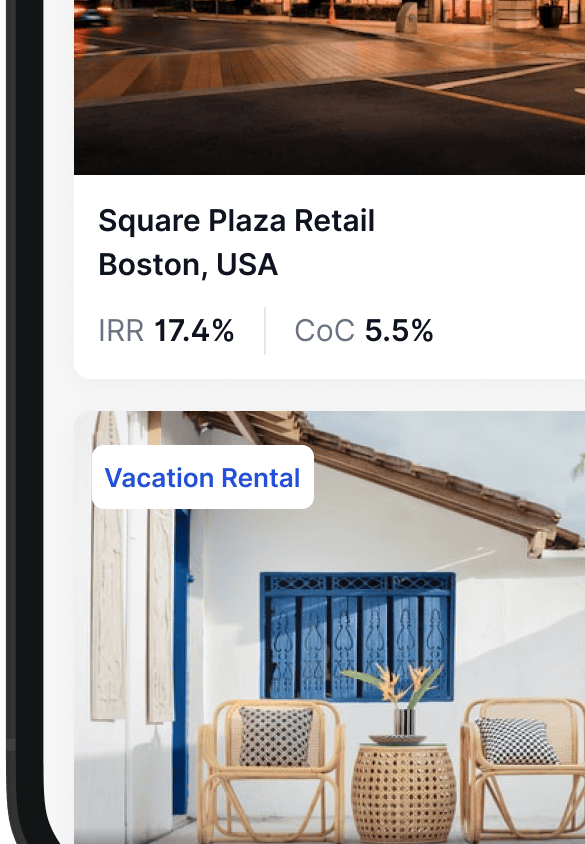
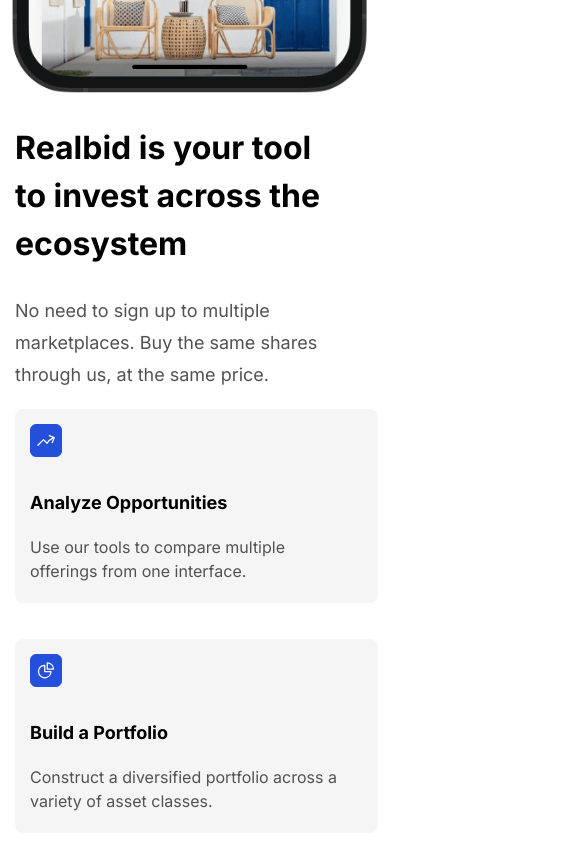
Before and after one commit to bcharles890/Victoria-project-1, a plain HTML site: page index.html in a window 390 px wide. Shown: the part 1156-2000 px from the top of the page, 585 px wide, since content can reach past the window. Drawn offline with nearby package versions, Linux system fonts and the light colour scheme.

Commit message:
completed mobile styles for the option cards

```diff
--- a/index.html
+++ b/index.html
@@ -42,6 +42,47 @@
         <p>No need to sign up to multiple <br class="mobile-br"> marketplaces. Buy the same shares <br class="mobile-br"> through us, at the same price.</p>
     </section>
     <section id="section4">
+        <div class="option-box-main">
+            <img src="/images/arrow.svg"  alt="" srcset="">
+
+
+            <h2>Analyze Opportunities</h2>
+
+            <p>Use our tools to compare multiple <br> offerings from one interface.</p>
+        </div>
+
+        <div class="option-box">
+            <img src="/images/portfolio-icon.svg" class="port-icon"  alt="" srcset="">
+
+
+            <h2>Build a Portfolio</h2>
+
+            <p>Construct a diversified portfolio across a <br> variety of asset classes.</p>
+
+        </div>
+
+        <div class="option-box">
+            <img src="/images/cash.svg"  alt="" srcset="">
+
+
+            <h2>Invest Flexibly</h2>
+
+            <p>Buy full shares or even fractions of full <br> shares from just $10.</p>
+
+        </div>
+
+        <div class="option-box">
+            <img src="/images/coin.svg"  alt="" srcset="">
+
+
+            <h2>Sell Your Position</h2>
+
+            <p>Sell or redeem your shares on our <br> platform whenever you like.*</p>
+
+        </div>
+
+
+
 
     </section>
 
--- a/style.css
+++ b/style.css
@@ -12,10 +12,10 @@ body{
     font-family: 'Inter';
 }
 
-@media only screen and (max-width: 375px) {
+
 
 header{
-    border: solid;
+    border-bottom: solid lightgray 1.5px ;
 
 }
 
@@ -55,6 +55,7 @@ ul{
 .rental-phone-img{
 
     width: 360px;
+    height: auto;
     margin-top: 40px;
     margin-left: 10px;
 }
@@ -82,6 +83,7 @@ ul{
 #section3>h1{
     font-size: 32px;
     line-height: 48px;
+    margin-left: 15px;
 
 }
 
@@ -89,6 +91,104 @@ ul{
     font-size: 18px;
     color: #525252;
     line-height: 32px;
+    margin-left: 15px;
 
 }
+
+#section4{
+
+
 }
+
+.option-box-main{
+    width: 93%;
+    background-color: whitesmoke;
+    margin-left: 15px;
+    height: 194px;
+    display: block;
+    border-radius: 8px;
+
+
+}
+
+.option-box-main>h2{
+    font-size: 18px;
+    font-weight: 600px;
+    padding-left: 15px;
+    line-height: 32px;
+    margin-top: 26px;
+
+
+}
+
+.option-box-main>p{
+    color: #525252;
+    font-size: 16px;
+    padding-left: 15px;
+    line-height: 24px;
+
+
+}
+
+
+
+.option-box-main>img{
+    margin-left: 15px;
+    background-color: #244FDB;
+    margin-top: 15px;
+    border: solid #244FDB 1px;
+    padding: 5px;
+    border-radius: 6px;
+
+
+
+}
+
+.option-box{
+    width: 93%;
+    background-color: whitesmoke;
+    margin-left: 15px;
+    height: 194px;
+    display: block;
+    border-radius: 8px;
+    margin-top: 36px;
+}
+
+
+.option-box>h2{
+    font-size: 18px;
+    font-weight: 600px;
+    padding-left: 15px;
+    line-height: 32px;
+    margin-top: 26px;
+
+}
+
+.option-box>p{
+    color: #525252;
+    font-size: 16px;
+    padding-left: 15px;
+    line-height: 24px;
+
+}
+
+
+
+.option-box>img{
+    margin-left: 15px;
+    background-color: #244FDB;
+    margin-top: 15px;
+    border: solid #244FDB 1px;
+    padding: 5px;
+    border-radius: 6px;
+
+}
+
+
+
+
+
+@media only screen and (min-width: 767px) {
+
+
+}
```
Also changed, not shown: images/arrow.svg (added), images/cash.svg (added), images/coin.svg (added), images/portfolio-icon.svg (added).
